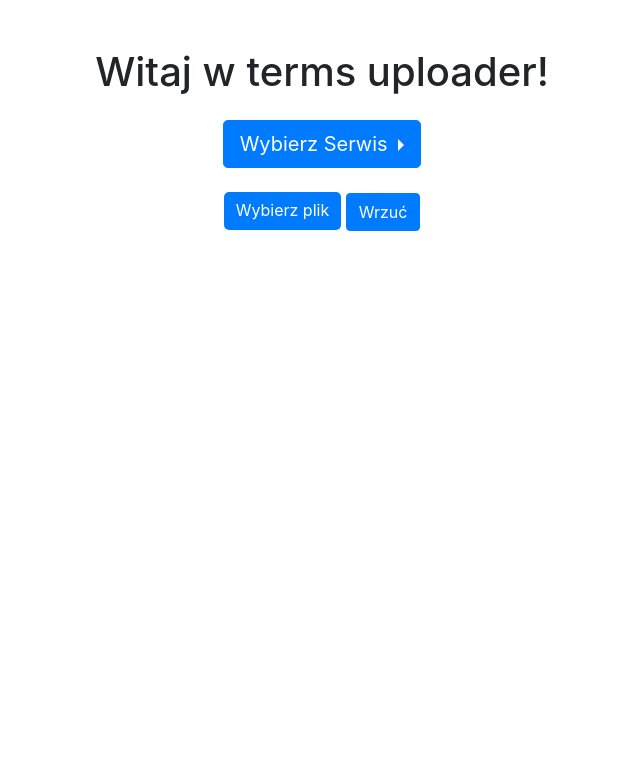
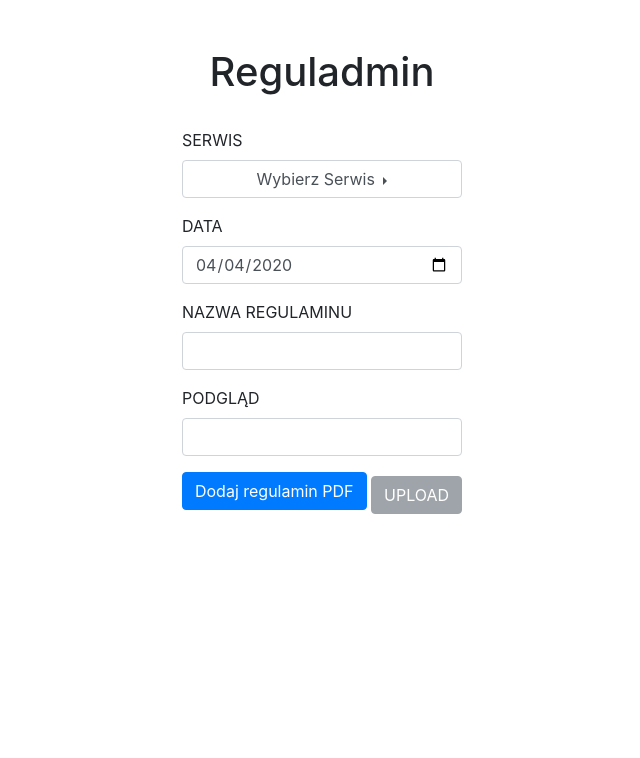
Before and after one commit to kfheigel/terms_upload, a Symfony app: template templates/uploader/upload.html.twig in a window 1280 px wide. Shown: the top 758 px of the page, without its empty margins (318-958 px from the left). Run offline with Twig, Linux system fonts and the light colour scheme; the template is opened without the code that fills it, so the values that code supplies are empty; some libraries are stand-ins or nearby versions.

Commit message:
Refactored form

```diff
--- a/public/css/styles.css
+++ b/public/css/styles.css
@@ -1,3 +1,13 @@
+/*body{*/
+/*    background: #E5E5E5;*/
+/*}*/
+/*.label-text{*/
+/*    font-size: 11px;*/
+/*    line-height: 15px;*/
+/*    color: #222A47;*/
+/*    opacity: 0.5;*/
+/*}*/
+
 input[type="file"] {
     width: 0.1px;
     height: 0.1px;
@@ -6,11 +16,52 @@ input[type="file"] {
     position: absolute;
     z-index: -1;
 }
+/*.form-control{*/
+/*    background: #FFFFFF;*/
+/*    width: 694px;*/
+/*    height: 80px;*/
+/*    padding: 0px;*/
+/*    font-size: 25px;*/
+/*    line-height: 33px;*/
+/*    color: #222A47;*/
+/*}*/
 
-.input-upload {
-    border-radius: 5px;
-    display: inline-block;
-    padding: 6px 12px;
-    cursor: pointer;
-    height: 38px;
-}
+/*.input-upload {*/
+/*    border-radius: 5px;*/
+/*    display: inline-block;*/
+/*    height: 38px;*/
+/*}*/
+
+/*.input-upload-blue{*/
+/*    background: #B8DDF1;*/
+/*}*/
+
+/*.btn{*/
+/*    border-radius: 4px;*/
+/*    width: 340px;*/
+/*    height: 80px;*/
+/*    padding: 0px;*/
+/*}*/
+
+/*.btn-secondary{*/
+/*    background: #E3EBF0;*/
+/*    border: 0px;*/
+/*}*/
+
+/*.upload-text{*/
+/*    font-size: 22px;*/
+/*    line-height: 29px;*/
+/*    color: #000000;*/
+/*    opacity: 0.2;*/
+/*}*/
+/*.terms-text{*/
+/*    font-size: 22px;*/
+/*    line-height: 29px;*/
+/*    color: #FFFFFF;*/
+/*    text-align: center;*/
+/*    vertical-align: middle;*/
+/*}*/
+
+/*.expand{*/
+/*    width:100%;*/
+/*}*/
--- a/public/js/script.js
+++ b/public/js/script.js
@@ -1,14 +1,19 @@
 function showname () {
     var fileName = document.getElementById('terms'),
         label = document.getElementById('input-label'),
+        submit = document.getElementById('submit-button'),
         labelVal = label.innerText;
 
     fileName = fileName.files.item(0).name;
     if( fileName ){
         label.innerHTML = fileName;
-        label.classList.add('btn-success');
+        label.classList.add('input-upload-blue');
         label.classList.remove('btn-primary');
-    }else {
-        label.innerHTML = labelVal;
+
+        submit.removeAttribute("disabled");
+        submit.classList.add('btn-success');
+        submit.classList.remove('btn-secondary', 'upload-text');
     }
 };
+
+document.querySelector("#date").valueAsDate = new Date();
--- a/templates/uploader/upload.html.twig
+++ b/templates/uploader/upload.html.twig
@@ -7,37 +7,46 @@
 {% block body %}
     <div class="container">
         <div class=" d-flex flex-column justify-content-center align-items-center mt-5">
-            <h1>Witaj w terms uploader!</h1>
+            <h1>Reguladmin</h1>
 
-            <div class="dropdown dropright mt-3">
-                <button type="button" class="btn btn-primary btn-lg dropdown-toggle" data-toggle="dropdown" aria-haspopup="true" aria-expanded="false">
-                    Wybierz Serwis
-                </button>
-                <div id="dropdown" class="dropdown-menu" aria-labelledby="dropdownMenuLink">
-                    <a class="dropdown-item">
-                        home
-                    </a>
-                    <a class="dropdown-item">
-                        az
-                    </a>
-                    <a class="dropdown-item">
-                        ionosbg
-                    </a>
-                    <a class="dropdown-item">
-                        ionosro
-                    </a>
-                    <a class="dropdown-item">
-                        ionoshu
-                    </a>
-                </div>
-            </div>
             <form class="mt-4" method="POST" action="{{ path('upload_terms') }}" enctype="multipart/form-data">
                 <div class="form-group">
-                    <label id="input-label" class ="input-upload btn-primary" for="terms">Wybierz plik</label>
+                    <label for="dropdown-menu" class="">SERWIS</label>
+                    <div id="dropdown-menu" class="dropdown dropright">
+                        <button type="button" class="expand dropdown-toggle form-control" data-toggle="dropdown" aria-haspopup="true" aria-expanded="false">
+                            Wybierz Serwis
+                        </button>
+                        <div class="dropdown-menu" aria-labelledby="dropdownMenuLink">
+                            <a class="dropdown-item">home</a>
+                            <a class="dropdown-item">az</a>
+                            <a class="dropdown-item">ionosbg</a>
+                            <a class="dropdown-item">ionosro</a>
+                            <a class="dropdown-item">ionoshu</a>
+                        </div>
+                    </div>
+                </div>
+                <div class="form-group">
+                    <label for="date" class="">DATA</label>
+                    <input id="date" type="date" class="form-control">
+                </div>
+                <div class="form-group">
+                    <label for="file-name" class="">NAZWA REGULAMINU</label>
+                    <input id="file-name" type="text" class="form-control">
+                </div>
+                <div class="form-group">
+                    <label for="file-link" class="">PODGLĄD</label>
+                    <input id="file-link" type="text" class="form-control">
+                </div>
+                <div class="form-group">
+                    <label id="input-label" class ="btn btn-primary" for="terms">
+                        <span class="">Dodaj regulamin PDF</span>
+                    </label>
 
                     <input type="file" class="form-control-file" name="terms" id="terms" onchange="showname()">
 
-                    <button type="submit" class="btn btn-primary">Wrzuć</button>
+                    <button id="submit-button" type="submit" class="btn btn-secondary" disabled>
+                        UPLOAD
+                    </button>
                 </div>
             </form>
         </div>
```
